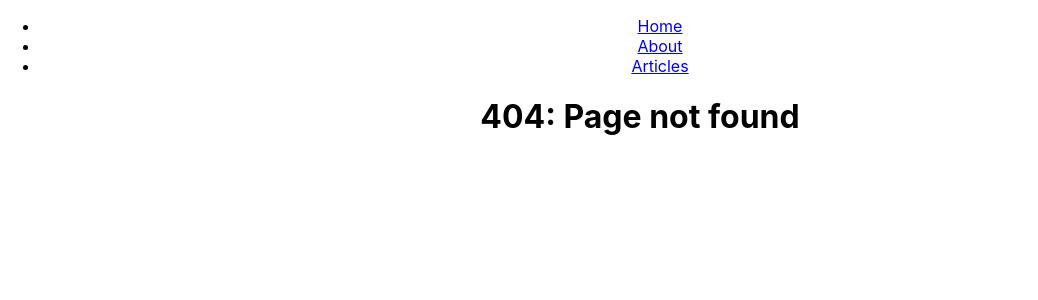
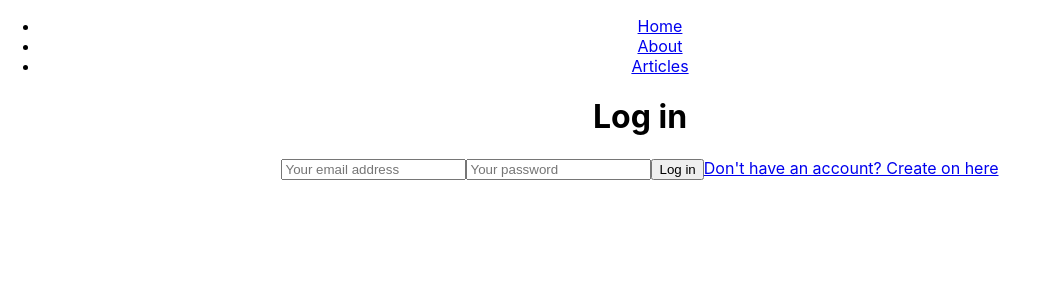
Before and after one commit to KennetTech/kennet-tech-blog, a React (Create React App) app: page /login in a window 1280 px wide. Before the commit this address had no page. Shown: the top 300 px of the page, without its empty margins (0-1038 px from the left). Built offline with nearby package versions, Linux system fonts and the light colour scheme.

Commit message:
added firebase auth, login createaccount pages.

```diff
--- a/package.json
+++ b/package.json
@@ -8,6 +8,7 @@
     "@testing-library/react": "^13.4.0",
     "@testing-library/user-event": "^13.5.0",
     "axios": "^1.3.2",
+    "firebase": "^9.17.1",
     "react": "^18.2.0",
     "react-dom": "^18.2.0",
     "react-router-dom": "^6.8.0",
--- a/src/App.js
+++ b/src/App.js
@@ -6,7 +6,8 @@ import AboutPage from './pages/AboutPage';
 import ArticlesListPage from './pages/ArticlesListPage';
 import ArticlePage from './pages/ArticlePage';
 import NotFoundPage from './pages/NotFoundPage';
-
+import LoginPage from './pages/LoginPage';
+import CreateAccountPage from './pages/CreateAccountPage';
 
 function App() {
   return (
@@ -19,6 +20,8 @@ function App() {
             <Route path='/about' element={<AboutPage />} />
             <Route path='/articles' element={<ArticlesListPage />} />
             <Route path='/articles/:articleId' element={<ArticlePage />} />
+            <Route path='/login' element={<LoginPage />} />
+            <Route path='/create-account' element={<CreateAccountPage />} />
             <Route path='*' element={<NotFoundPage />} />
           </Routes>
           </div>
--- /dev/null
+++ b/src/components/AddCommentForm.js
@@ -0,0 +1,44 @@
+import axios from "axios";
+import { useState } from "react";
+
+const AddCommentsForm = ({articleName, onArticleUpdated}) => {
+    const [name, setName] = useState('');
+    const [commentText, setCommentText] = useState('');
+
+    const addComment = async () => {
+        const response = await axios.post(`/api/articles/${articleName}/comments`, {
+            postedBy: name,
+            text: commentText,
+        });
+        const updatedArticle = response.data;
+        onArticleUpdated(updatedArticle);
+        setName('');
+        setCommentText('');
+
+    }
+
+    return (
+        <div>
+            <h3>Add a Comment</h3>
+            <label>
+                Name:
+                <input
+                    value={name}
+                    onChange={e => setName(e.target.value)}
+                    type={Text} />
+            </label>
+            <label>
+                Comment:
+                <textarea
+                    value={commentText}
+                    onChange={e => setCommentText(e.target.value)}
+                    rows={4}
+                    cols={50} />
+            </label>
+            <button onClick={addComment}>Add Comment</button>
+        </div>
+    )
+
+}
+
+export default AddCommentsForm;
--- a/src/index.js
+++ b/src/index.js
@@ -3,6 +3,24 @@ import ReactDOM from 'react-dom/client';
 import './index.css';
 import App from './App';
 import reportWebVitals from './reportWebVitals';
+
+// Import the functions you need from the SDKs you need
+import { initializeApp } from "firebase/app";
+// TODO: Add SDKs for Firebase products that you want to use
+// https://firebase.google.com/docs/web/setup#available-libraries
+
+// Your web app's Firebase configuration
+const firebaseConfig = {
+  apiKey: "AIzaSyDRRZbWWS-J3-7eV2LeOtv5VIytTbJpgnk",
+  authDomain: "kennet-tech-blog.firebaseapp.com",
+  projectId: "kennet-tech-blog",
+  storageBucket: "kennet-tech-blog.appspot.com",
+  messagingSenderId: "667700500407",
+  appId: "1:667700500407:web:3d977d708dbdf079413a32"
+};
+
+// Initialize Firebase
+const app = initializeApp(firebaseConfig);
 
 const root = ReactDOM.createRoot(document.getElementById('root'));
 root.render(
--- a/src/pages/ArticlePage.js
+++ b/src/pages/ArticlePage.js
@@ -3,6 +3,7 @@ import { useParams } from "react-router-dom";
 import axios from 'axios'
 import articles from "./article-content";
 import CommentsList from "../components/CommentsList";
+import AddCommentsForm from "../components/AddCommentForm";
 import NotFoundPage from "./NotFoundPage";
 
 const ArticlePage = () => {
@@ -43,6 +44,9 @@ const ArticlePage = () => {
         {article.content.map((paragraph, i) => (
             <p key={i}>{paragraph}</p>
         ))}
+        <AddCommentsForm
+            articleName={articleId}
+            onArticleUpdated={updatedArticle => setArticleInfo(updatedArticle)} />
         <CommentsList comments={articleInfo.comments} />
         </>
 
--- /dev/null
+++ b/src/pages/CreateAccountPage.js
@@ -0,0 +1,7 @@
+const CreateAccountPage = () => {
+    return (
+        <h1>Create Account</h1>
+    )
+}
+
+export default CreateAccountPage;
--- /dev/null
+++ b/src/pages/LoginPage.js
@@ -0,0 +1,44 @@
+import { useState } from "react";
+import { Link, useNavigate } from "react-router-dom";
+import { getAuth, signInWithEmailAndPassword } from 'firebase/auth'
+
+const LoginPage = () => {
+    const [email, setEmail] = useState('');
+    const [password, setPassword] = useState('');
+    const [error, setError] = useState('');
+
+    const navigate = useNavigate();
+
+    const logIn = async () => {
+        try {
+            await signInWithEmailAndPassword(getAuth(), email, password);
+            navigate('/articles')
+        } catch (e) {
+            setError(e.message)
+        }
+
+    }
+
+    return (
+        <>
+            <h1>Log in</h1>
+            {error && <p className="error">{error}</p>}
+            <input
+                placeholder="Your email address"
+                value={email}
+                onChange={e => setEmail(e.target.value)}
+            />
+            <input
+                type="password"
+                placeholder="Your password"
+                value={password}
+                onChange={e => setPassword(e.target.password)}
+             />
+            <button onClick={logIn}>Log in</button>
+            <Link to="/create-account">Don't have an account? Create on here</Link>
+        </>
+
+    )
+}
+
+export default LoginPage;
```
Also changed, not shown: src/hooks/useUser.js (added), 1 other file (tests, documents, lock files or other folders).
